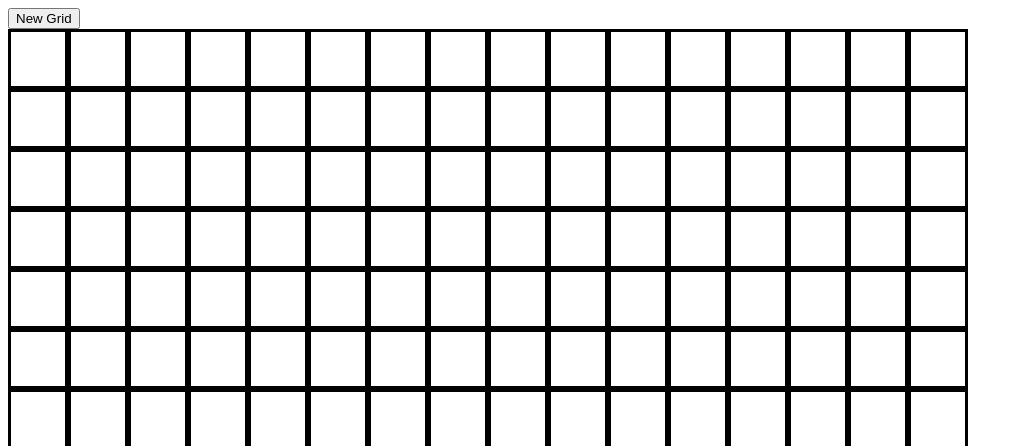
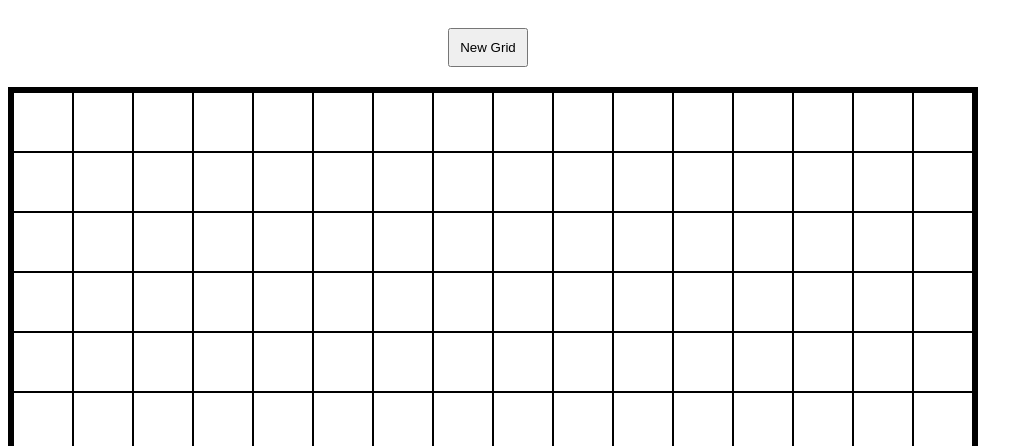
Before and after one commit to a-kotte/etch-a-sketch, a plain HTML site: page index.html in a window 1280 px wide. Shown: the top 446 px of the page, without its empty margins (0-1033 px from the left). Drawn offline with Linux system fonts and the light colour scheme.

Commit message:
Add styling to button and grid's border

```diff
--- a/index.html
+++ b/index.html
@@ -8,7 +8,9 @@
   </head>
 
   <body>
-    <button class="new-grid-button">New Grid</button>
+    <div class="new-grid-button-container">
+      <button class="new-grid-button">New Grid</button>
+    </div>
     <div class="grid-container"></div>
     <script src="etch-a-sketch.js"></script>
   </body>
--- a/styles.css
+++ b/styles.css
@@ -5,6 +5,8 @@
   height: 960px;
   justify-content: stretch;
   align-items: stretch;
+  border-style: solid;
+  border-width: 5px;
 }
 
 .grid-row {
@@ -16,6 +18,7 @@
 
 .grid-square {
   border-style: solid;
+  border-width: 1px;
   /* padding: 20px;  */
   flex: 1;
 }
@@ -23,3 +26,19 @@
 .grid-square:hover {
   background-color: red;
 }
+
+.new-grid-button-container {
+  max-width: 960px;
+  display: flex;
+  justify-content: center;
+  align-items: center;
+}
+
+.new-grid-button {
+  padding: 10px;
+  margin-top: 20px;
+  margin-bottom: 20px;
+  :hover {
+    background-color: darkgray;
+  }
+}
```
